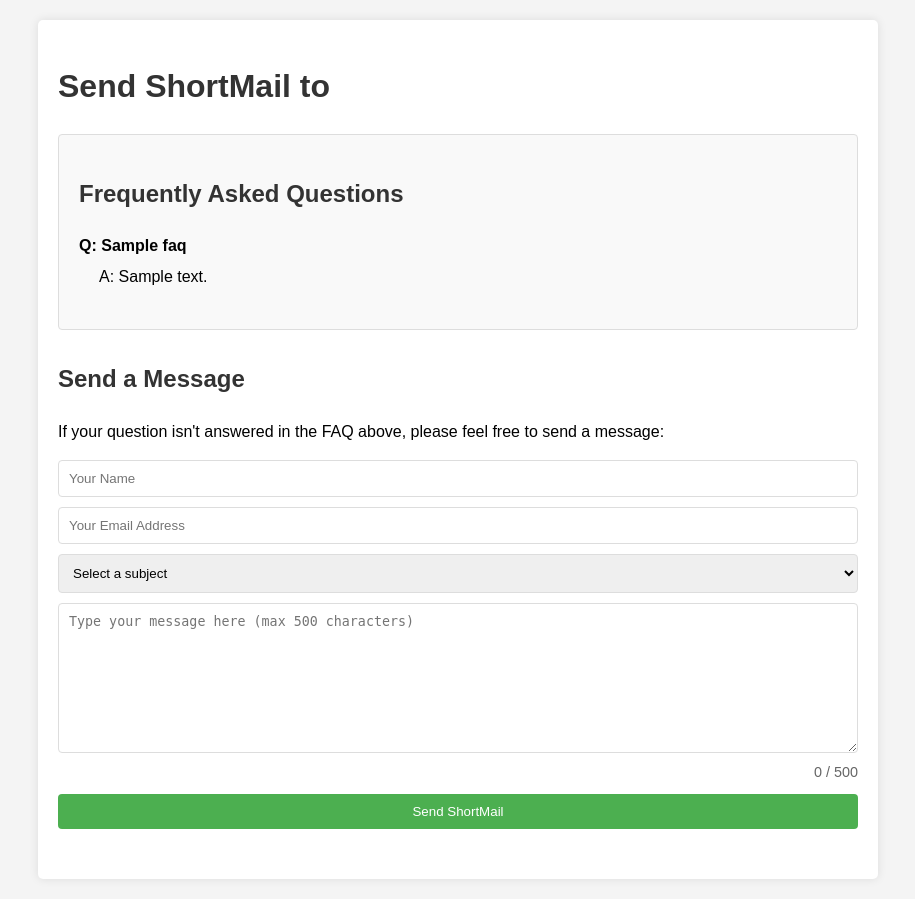
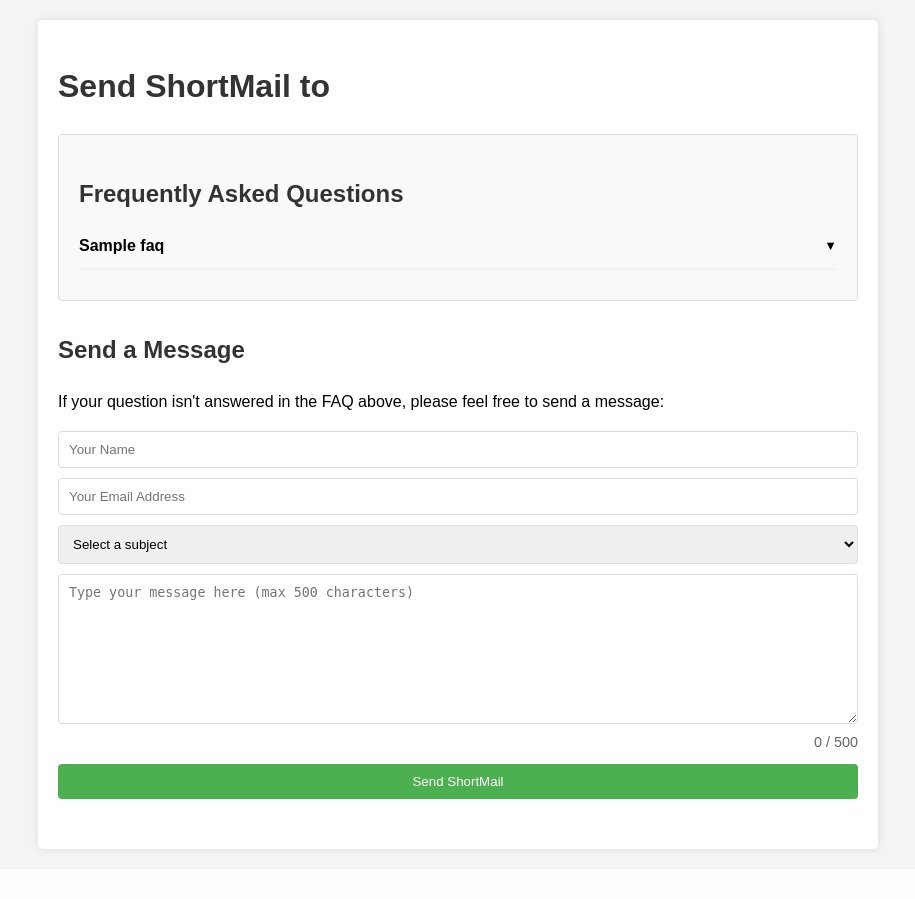
Before and after one commit to nll-ai/shortmail, a FastAPI app: template app/templates/send_shortmail.html in a window 1280 px wide. Shown: the whole page, without its empty margins (182-1097 px from the left). After the commit the page ends 855 px from the top, so only its background shows below. Run offline with FastAPI, Linux system fonts and the light colour scheme; the template is opened without the code that fills it: most values are stand-ins (such as "Sample title", 1, 10 or a date in 2020).

Commit message:
feat(send_shortmail)🔧: Enhance FAQ section with interactive toggle functionality
- Reduced the bottom margin of each FAQ item for a more compact layout.
- Added a bottom border and padding to FAQ items for better visual separation.
- Made FAQ questions clickable with pointer cursor, flex display, and alignment.
- Added a dropdown arrow with rotation animation for expandable sections.
- Implemented a display toggle for FAQ answers to show/hide content on click.
- Added JavaScript for FAQ item control, ensuring single item expansion.

```diff
--- a/app/templates/send_shortmail.html
+++ b/app/templates/send_shortmail.html
@@ -68,14 +68,29 @@
             background-color: #f9f9f9;
         }
         .faq-item {
-            margin-bottom: 20px;
+            margin-bottom: 10px;
+            border-bottom: 1px solid #eee;
+            padding-bottom: 10px;
         }
         .faq-question {
             font-weight: bold;
-            margin-bottom: 5px;
+            cursor: pointer;
+            display: flex;
+            justify-content: space-between;
+            align-items: center;
+        }
+        .faq-question::after {
+            content: '\25BC';
+            font-size: 0.8em;
+            transition: transform 0.3s ease;
+        }
+        .faq-question.active::after {
+            transform: rotate(180deg);
         }
         .faq-answer {
-            margin-left: 20px;
+            display: none;
+            margin-top: 10px;
+            padding-left: 20px;
         }
     </style>
 </head>
@@ -88,8 +103,8 @@
             {% if faqs %}
                 {% for faq in faqs %}
                     <div class="faq-item">
-                        <div class="faq-question">Q: {{ faq.question }}</div>
-                        <div class="faq-answer">A: {{ faq.answer }}</div>
+                        <div class="faq-question">{{ faq.question }}</div>
+                        <div class="faq-answer">{{ faq.answer }}</div>
                     </div>
                 {% endfor %}
             {% else %}
@@ -142,6 +157,28 @@
                 charCount.classList.remove('over-limit');
             }
         });
+
+        // FAQ toggle functionality
+        document.querySelectorAll('.faq-question').forEach(question => {
+            question.addEventListener('click', () => {
+                const answer = question.nextElementSibling;
+                const isOpen = answer.style.display === 'block';
+
+                // Close all other open FAQs
+                document.querySelectorAll('.faq-answer').forEach(a => {
+                    a.style.display = 'none';
+                });
+                document.querySelectorAll('.faq-question').forEach(q => {
+                    q.classList.remove('active');
+                });
+
+                // Toggle the clicked FAQ
+                if (!isOpen) {
+                    answer.style.display = 'block';
+                    question.classList.add('active');
+                }
+            });
+        });
     </script>
 </body>
 </html>
```
